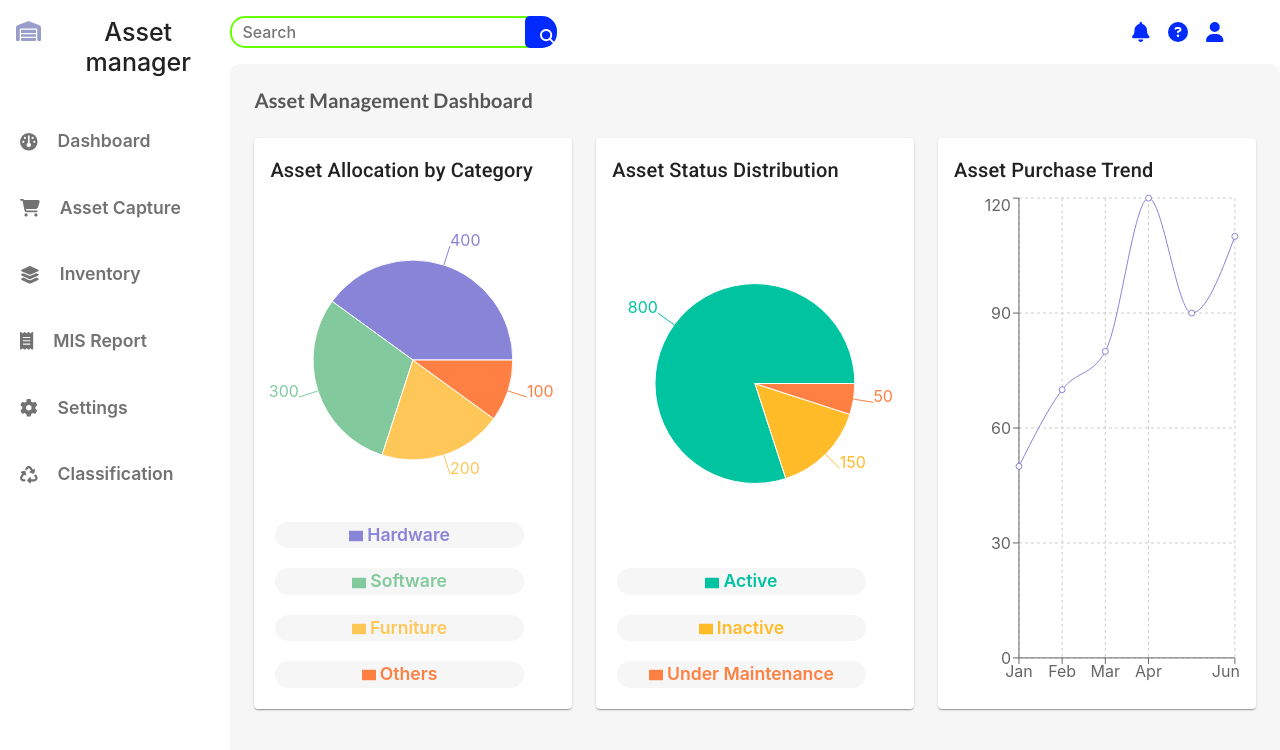
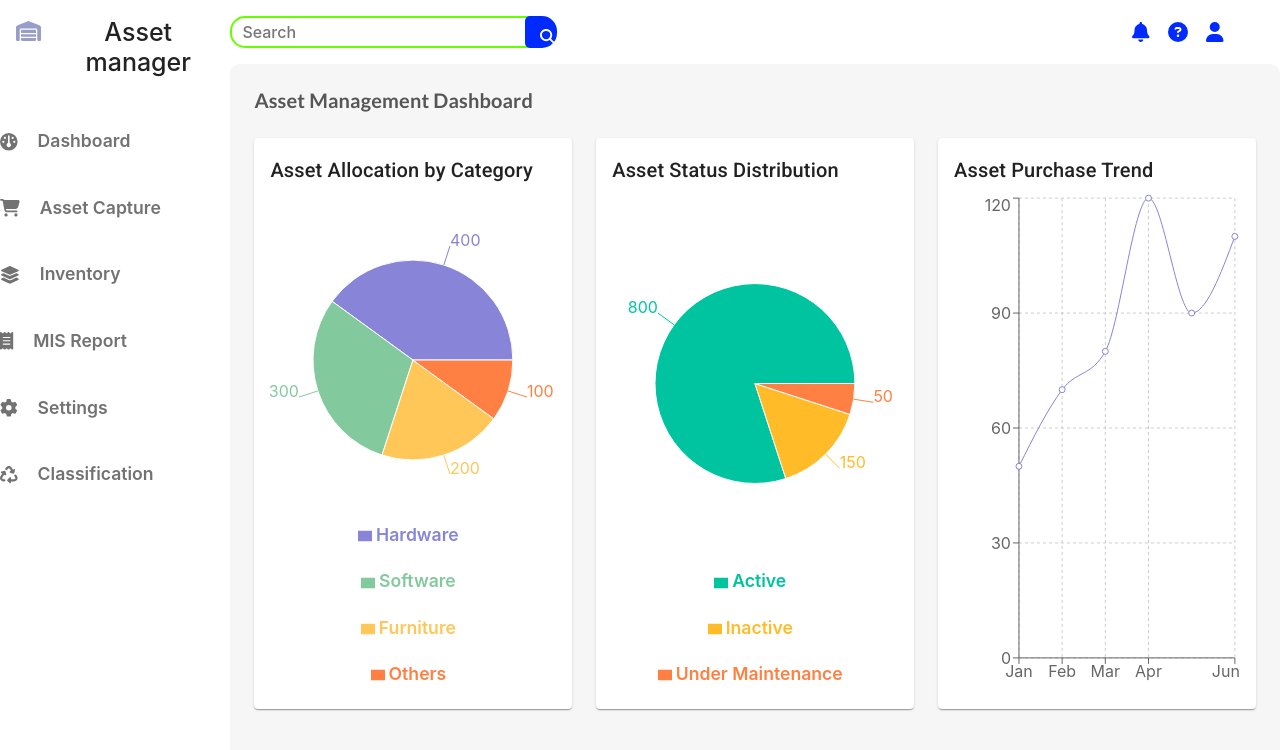
Before and after one commit to AnujNdas/Asset-manager-new, a React (Create React App) app in the folder frontend/: page / in a window 1280 px wide. Shown: the top 750 px of the page. Built offline with nearby package versions, Linux system fonts and the light colour scheme.

Commit message:
Update Sidebar.css

```diff
--- a/frontend/src/Component_styles/Sidebar.css
+++ b/frontend/src/Component_styles/Sidebar.css
@@ -9,23 +9,20 @@ h1{
 }
 ul{
     height: 100%;
-    padding-left: 20px;
+    width:100%;
+/*     padding-left: 20px; */
     display: flex;
     flex-direction: column;
+    align-items:center;
     gap: 20px;
-    /* margin-top: 20px; */
-    /* padding: 0px 12px; */
+    padding: 0;
     background: #ffffff;
 }
 li{
     height: 8.33%;
-    width: 90%;
+    width: 100%;
     display: flex;
     flex-direction: row;
-    justify-content: center;
-    align-items: center;
-    /* margin-top: 10px; */
-    /* padding-left: 20px; */
     cursor:pointer;
     font-weight: 600;
     font-size: 1.1rem;
@@ -34,7 +31,7 @@ li{
 }
 a{
     width: 100%;
-    height: 100%;
+    /* height: 100%; */
     display: flex;
     color: rgb(114, 114, 114);
     background: #ffffff;
@@ -44,10 +41,10 @@ a{
     /* justify-content: center; */
     align-items: center;
 }
-li,a:hover{
+a:hover{
     background: #f6f6f6;
     color: #0013c2;
-    border-radius: 20px;
+    /* border-radius: 20px; */
     text-decoration: none;
 }
 
```
